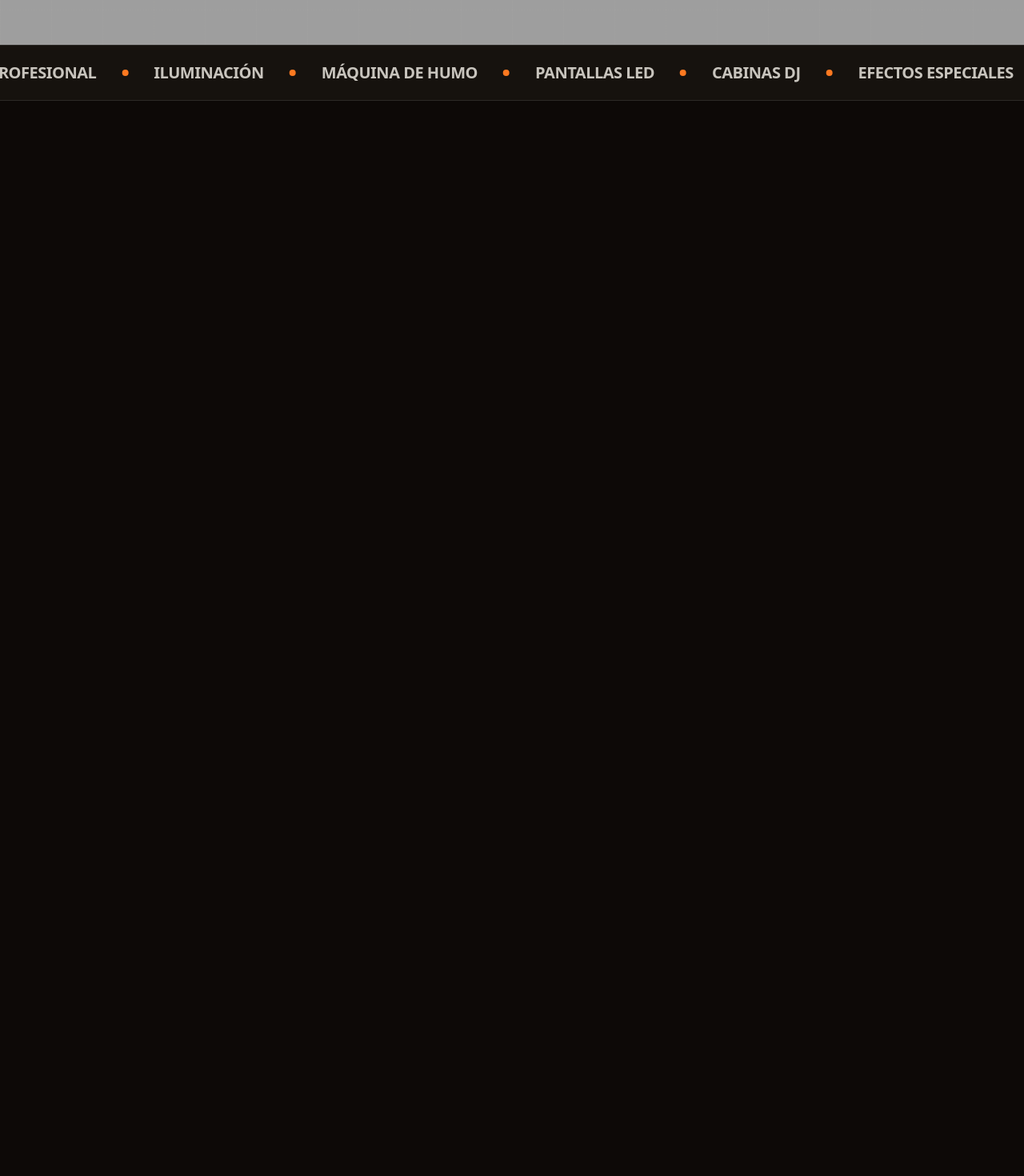
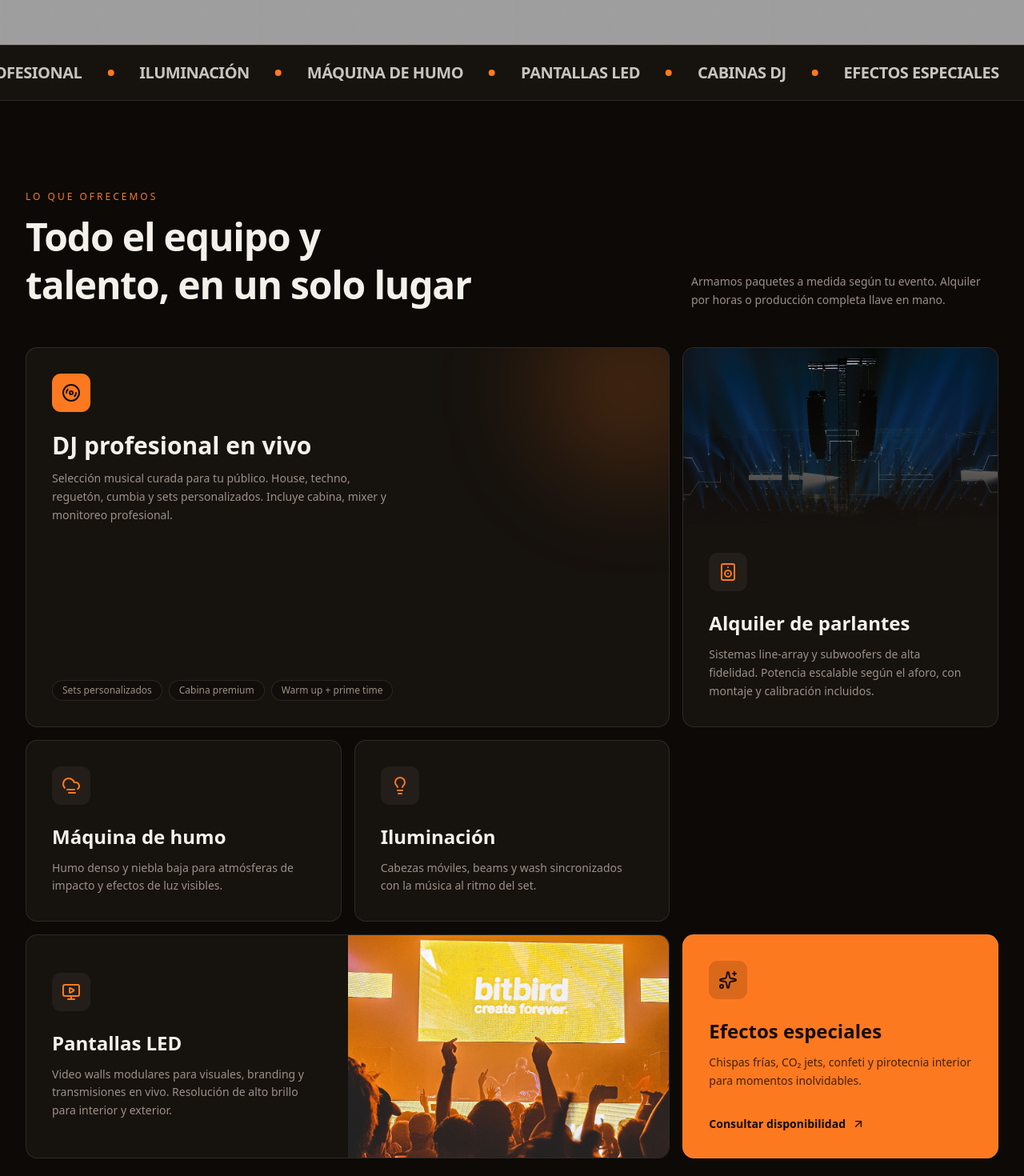
Before and after one commit to MaximoFC/landing-productora, a Next.js app: page / in a window 1280 px wide. Shown: the part 820-2290 px from the top of the page at 80% size. Before the commit the page ends 946 px from the top, so only its background shows below. Built offline with nearby package versions, Linux system fonts and the light colour scheme; grey boxes are pictures that could not be loaded.

Commit message:
services component created

```diff
--- a/app/page.tsx
+++ b/app/page.tsx
@@ -1,6 +1,7 @@
 import Navbar from "@/components/Navbar";
 import Hero from "@/components/Hero";
 import Marquee from "@/components/Marquee";
+import Services from "@/components/Services";
 
 export default function Home() {
   return (
@@ -9,6 +10,7 @@ export default function Home() {
       <main>
         <Hero />
         <Marquee />
+        <Services />
       </main>
     </div>
   );
--- /dev/null
+++ b/components/Services.tsx
@@ -0,0 +1,173 @@
+import Image from "next/image";
+import {
+    Disc3,
+    Speaker,
+    CloudFog,
+    MonitorPlay,
+    Lightbulb,
+    Sparkles,
+    ArrowUpRight,
+} from "lucide-react";
+
+export default function Services() {
+    return (
+        <section id="servicios" className="relative py-20 sm:py-28">
+            <div className="mx-auto max-w-7xl px-4 sm:px-6 lg:px-8">
+                <div className="flex flex-col gap-4 md:flex-row md:items-end md:justify-between">
+                    <div>
+                        <p className="text-xs font-medium uppercase tracking-[0.25em] text-primary">
+                            Lo que ofrecemos
+                        </p>
+                        <h2 className="mt-3 max-w-2xl font-display text-4xl font-extrabold leading-tight tracking-tight text-balance sm:text-5xl">
+                            Todo el equipo y talento, en un solo lugar
+                        </h2>
+                    </div>
+                    <p className="max-w-sm text-pretty text-sm leading-relaxed text-muted-foreground">
+                        Armamos paquetes a medida según tu evento. Alquiler por horas o producción completa llave en mano.
+                    </p>
+                </div>
+
+                <div className="mt-12 grid gap-4 sm:grid-cols-2 lg:grid-cols-3">
+                    {/* Feature card: DJ */}
+                    <article className="group relative flex flex-col justify-between overflow-hidden rounded-2xl border border-border bg-card p-8 sm:col-span-2 lg:row-span-2">
+                        <div className="absolute -right-16 -top-16 size-56 rounded-full bg-primary/20 blur-3xl transition-opacity group-hover:opacity-80" />
+                        <div className="relative">
+                            <div className="grid size-12 place-items-center rounded-xl bg-primary text-primary-foreground">
+                                <Disc3 className="size-6" />
+                            </div>
+                            <h3 className="mt-6 font-display text-2xl font-bold sm:text-3xl">
+                                DJ profesional en vivo
+                            </h3>
+                            <p className="mt-3 max-w-md text-pretty text-sm leading-relaxed text-muted-foreground">
+                                Selección musical curada para tu público. House, techno,
+                                reguetón, cumbia y sets personalizados. Incluye cabina, mixer y
+                                monitoreo profesional.
+                            </p>
+                        </div>
+                        <ul className="relative mt-8 flex flex-wrap gap-2">
+                            {['Sets personalizados', 'Cabina premium', 'Warm up + prime time'].map(
+                                (tag) => (
+                                    <li
+                                        key={tag}
+                                        className="rounded-full border border-border bg-background/50 px-3 py-1 text-xs text-muted-foreground"
+                                    >
+                                        {tag}
+                                    </li>
+                                ),
+                            )}
+                        </ul>
+                    </article>
+
+                    {/* Sound with image */}
+                    <article className="group relative overflow-hidden rounded-2xl border border-border bg-card sm:col-span-2 lg:col-span-1 lg:row-span-2">
+                        <div className="relative h-48 w-full overflow-hidden lg:h-56">
+                            <Image
+                                src="/images/sound.jpg"
+                                alt="Sistema de sonido profesional line-array"
+                                fill
+                                className="object-cover transition-transform duration-500 group-hover:scale-105"
+                            />
+                            <div className="absolute inset-0 bg-gradient-to-t from-card to-transparent" />
+                        </div>
+                        <div className="p-8">
+                            <div className="grid size-12 place-items-center rounded-xl bg-secondary text-primary">
+                                <Speaker className="size-6" />
+                            </div>
+                            <h3 className="mt-6 font-display text-2xl font-bold">
+                                Alquiler de parlantes
+                            </h3>
+                            <p className="mt-3 text-pretty text-sm leading-relaxed text-muted-foreground">
+                                Sistemas line-array y subwoofers de alta fidelidad. Potencia
+                                escalable según el aforo, con montaje y calibración incluidos.
+                            </p>
+                        </div>
+                    </article>
+
+                    {/* Small cards */}
+                    <ServiceCard
+                        icon={<CloudFog className="size-6" />}
+                        title="Máquina de humo"
+                        desc="Humo denso y niebla baja para atmósferas de impacto y efectos de luz visibles."
+                    />
+                    <ServiceCard
+                        icon={<Lightbulb className="size-6" />}
+                        title="Iluminación"
+                        desc="Cabezas móviles, beams y wash sincronizados con la música al ritmo del set."
+                    />
+                </div>
+
+                {/* Screen full-width */}
+                <div className="mt-4 grid gap-4 lg:grid-cols-3">
+                    <article className="group relative overflow-hidden rounded-2xl border border-border bg-card lg:col-span-2">
+                        <div className="grid h-full items-center gap-0 sm:grid-cols-2">
+                            <div className="p-8">
+                                <div className="grid size-12 place-items-center rounded-xl bg-secondary text-primary">
+                                    <MonitorPlay className="size-6" />
+                                </div>
+                                <h3 className="mt-6 font-display text-2xl font-bold">
+                                    Pantallas LED
+                                </h3>
+                                <p className="mt-3 text-pretty text-sm leading-relaxed text-muted-foreground">
+                                    Video walls modulares para visuales, branding y transmisiones
+                                    en vivo. Resolución de alto brillo para interior y exterior.
+                                </p>
+                            </div>
+                            <div className="relative h-48 w-full overflow-hidden sm:h-full">
+                                <Image
+                                    src="/images/screen.jpg"
+                                    alt="Pantalla LED gigante en un escenario"
+                                    fill
+                                    className="object-cover transition-transform duration-500 group-hover:scale-105"
+                                />
+                            </div>
+                        </div>
+                    </article>
+
+                    <article className="group relative flex flex-col justify-between overflow-hidden rounded-2xl border border-border bg-primary p-8 text-primary-foreground">
+                        <div>
+                            <div className="grid size-12 place-items-center rounded-xl bg-primary-foreground/15">
+                                <Sparkles className="size-6" />
+                            </div>
+                            <h3 className="mt-6 font-display text-2xl font-bold">
+                                Efectos especiales
+                            </h3>
+                            <p className="mt-3 text-pretty text-sm leading-relaxed text-primary-foreground/80">
+                                Chispas frías, CO₂ jets, confeti y pirotecnia interior para
+                                momentos inolvidables.
+                            </p>
+                        </div>
+                        <a
+                            href="#contacto"
+                            className="mt-8 inline-flex items-center gap-2 text-sm font-semibold underline-offset-4 hover:underline"
+                        >
+                            Consultar disponibilidad
+                            <ArrowUpRight className="size-4" />
+                        </a>
+                    </article>
+                </div>
+            </div>
+        </section>
+    )
+}
+
+function ServiceCard({
+    icon,
+    title,
+    desc,
+}: {
+    icon: React.ReactNode
+    title: string
+    desc: string
+}) {
+    return (
+        <article className="group relative overflow-hidden rounded-2xl border border-border bg-card p-8 transition-colors hover:border-primary/50">
+            <div className="grid size-12 place-items-center rounded-xl bg-secondary text-primary">
+                {icon}
+            </div>
+            <h3 className="mt-6 font-display text-2xl font-bold">{title}</h3>
+            <p className="mt-3 text-pretty text-sm leading-relaxed text-muted-foreground">
+                {desc}
+            </p>
+        </article>
+    )
+}
```
Also changed, not shown: public/images/screen.jpg (added), public/images/sound.jpg (added).
